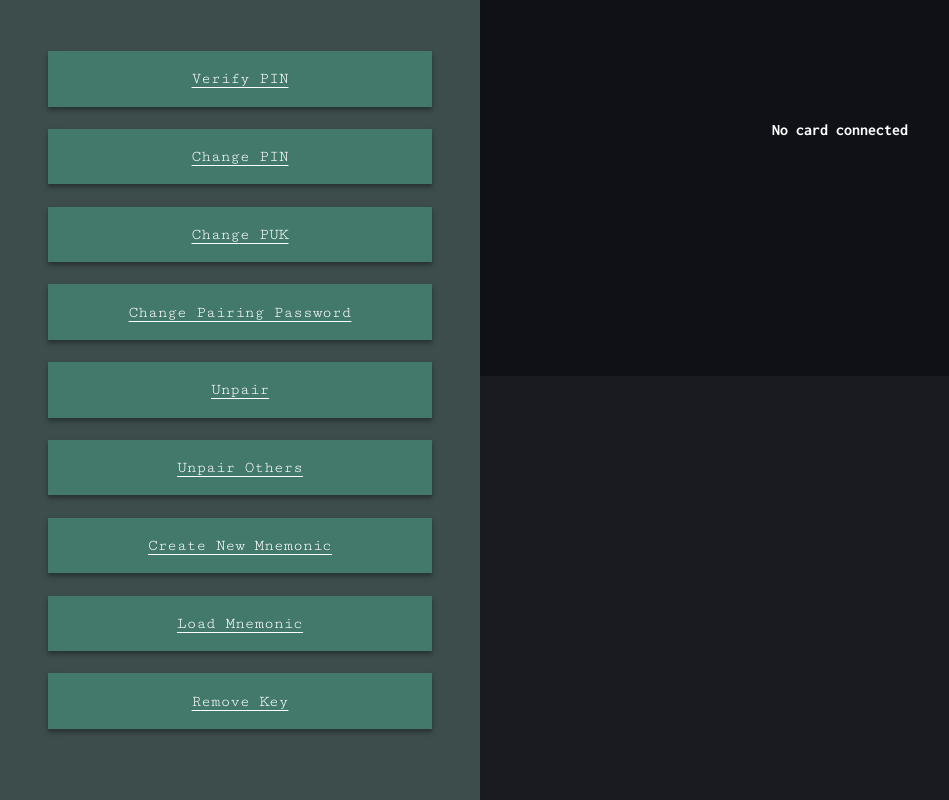
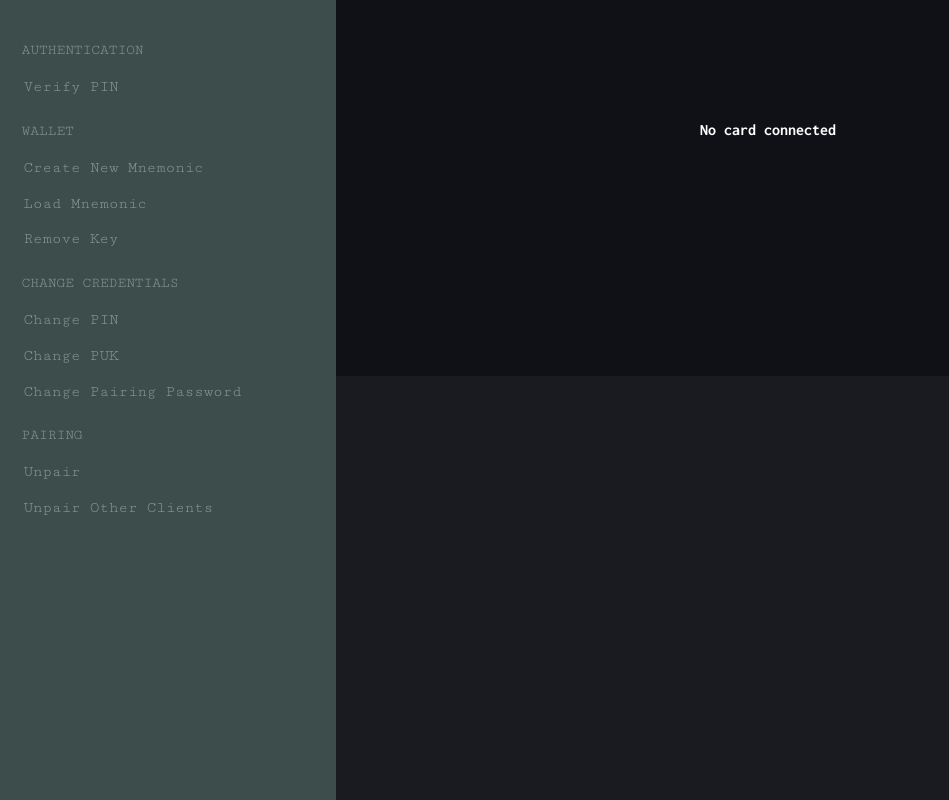
Before and after one commit to choppu/keycard-desktop, an Electron app: page index.html in a window 1200 px wide. Shown: the whole page, without its empty margins (0-949 px from the left). Drawn offline with Linux system fonts and the light colour scheme; no server answers.

Commit message:
updated ui

```diff
--- a/css/app.css
+++ b/css/app.css
@@ -120,7 +120,7 @@ input[disabled="disabled"], input[disabled="disabled"]:hover {
 
 .keycard__card-info-container {
   float: right;
-  width: 60%;
+  width: 72%;
   box-sizing: border-box;
   background: rgb(25, 27, 32);
   height: 100%;
@@ -128,43 +128,65 @@ input[disabled="disabled"], input[disabled="disabled"]:hover {
   display: inherit;
 }
 
-.keycard__commands-list {
+.keycard__content-container {
   float: left;
-  width: 40%;
+  width: 28%;
   margin: 0 auto;
-  padding: 1.8em 0 1.5em 0;
   box-sizing: border-box;
   background: rgb(60, 77, 75);
   height: 100vh;
+  padding: 2em 0;
+}
+
+.keycard__cmd-group-container {
+  width: 100%;
+  box-sizing: border-box;
+  padding: .5em 0;
+}
+
+.keycard__list-header{
+  padding: 0 1.5em;
+  font-size: .9em;
+  text-transform: uppercase;
+  color: rgba(255, 255, 255, .4);
+}
+
+.keycard__commands-list {
+  padding: .5em 0 0 0;
 }
 
 .keycard__commands-list-el {
-  width: 80%;
-  margin: 1.4em auto;
+  width: 100%;
   display: block;
-  text-align: center;
+  text-align: left;
 }
 
 .keycard__commands-list-el-link {
   width: 100%;
   display: block;
   box-sizing: border-box;
-  background: rgb(72, 151, 127);
-  box-shadow: 0 3px 3px rgba(0,0,0,0.16), 0 3px 6px rgba(0,0,0,0.23);
-  padding: 1.2em 0;
+  padding: .6em 1.5em;
   box-sizing: border-box;
-  text-align: center;
   border: none;
   color: white;
   font-family: 'Cutive Mono', monospace;
-  font-size: 1em;
+  font-size: .98em;
   outline: none;
-  text-decoration: underline;
-  text-underline-position: under;
+  background: transparent;
+  text-align: left;
+}
+
+.keycard__commands-list-el-link:hover {
+  background: rgba(72, 151, 127, .6);
 }
 
 .keycard__commands-list-el-link:disabled {
-  background: rgba(72, 151, 127, .6);
+  color: rgba(255, 255, 255, .4);
+  font-size: .98em;
+}
+
+.keycard__commands-list-el-link:disabled:hover {
+  background: transparent;
 }
 
 .keycard__card-info-container-hidden {
@@ -245,6 +267,7 @@ input[disabled="disabled"], input[disabled="disabled"]:hover {
   font-family: 'Cutive Mono', monospace;
   font-size: 1.1em;
   outline: none;
+  border-radius: 3px;
 }
 
 .keycard__init-info-container {
--- a/index.html
+++ b/index.html
@@ -26,17 +26,35 @@
       <div class="keycard__card-messages" id="keycard-log-container"></div>
     </div>
     <div class="keycard__content-container group">
-      <ul class="keycard__commands-list group">
-        <li class="keycard__commands-list-el"><button type="button" id="keycard-verify-pin" class="keycard__commands-list-el-link" disabled="disabled">Verify PIN</button></li>
-        <li class="keycard__commands-list-el"><button type="button" id="keycard-change-pin" class="keycard__commands-list-el-link keycard__cmd-disabled" disabled="disabled">Change PIN</button></li>
-        <li class="keycard__commands-list-el"><button type="button" id="keycard-change-puk" class="keycard__commands-list-el-link keycard__cmd-disabled" disabled="disabled">Change PUK</button></li>
-        <li class="keycard__commands-list-el"><button type="button" id="keycard-change-pairing-pass" class="keycard__commands-list-el-link keycard__cmd-disabled" disabled="disabled">Change Pairing Password</button></li>
-        <li class="keycard__commands-list-el"><button type="button" id="keycard-unpair" class="keycard__commands-list-el-link keycard__cmd-disabled" disabled="disabled">Unpair</button></li>
-        <li class="keycard__commands-list-el"><button type="button" id="keycard-unpair-oth" class="keycard__commands-list-el-link keycard__cmd-disabled" disabled="disabled">Unpair Others</button></li>
-        <li class="keycard__commands-list-el"><button type="button" id="keycard-create-mnemonic" class="keycard__commands-list-el-link keycard__cmd-disabled" disabled="disabled">Create New Mnemonic</button></li>
-        <li class="keycard__commands-list-el"><button type="button" id="keycard-load-mnemonic" class="keycard__commands-list-el-link keycard__cmd-disabled" disabled="disabled">Load Mnemonic</button></li>
-        <li class="keycard__commands-list-el"><button type="button" id="keycard-remove-key" class="keycard__commands-list-el-link keycard__cmd-disabled" disabled="disabled">Remove Key</button></li>
-      </ul>
+      <div class="keycard__cmd-group-container group">
+        <p class="keycard__list-header">Authentication</p>
+        <ul class="keycard__commands-list">
+          <li class="keycard__commands-list-el"><button type="button" id="keycard-verify-pin" class="keycard__commands-list-el-link" disabled="disabled">Verify PIN</button></li>
+        </ul>
+      </div>
+      <div class="keycard__cmd-group-container group">
+        <p class="keycard__list-header">Wallet</p>
+        <ul class="keycard__commands-list">
+          <li class="keycard__commands-list-el"><button type="button" id="keycard-create-mnemonic" class="keycard__commands-list-el-link keycard__cmd-disabled" disabled="disabled">Create New Mnemonic</button></li>
+          <li class="keycard__commands-list-el"><button type="button" id="keycard-load-mnemonic" class="keycard__commands-list-el-link keycard__cmd-disabled" disabled="disabled">Load Mnemonic</button></li>
+          <li class="keycard__commands-list-el"><button type="button" id="keycard-remove-key" class="keycard__commands-list-el-link keycard__cmd-disabled" disabled="disabled">Remove Key</button></li>
+        </ul>
+      </div>
+      <div class="keycard__cmd-group-container group">
+        <p class="keycard__list-header">Change Credentials</p>
+        <ul class="keycard__commands-list">
+          <li class="keycard__commands-list-el"><button type="button" id="keycard-change-pin" class="keycard__commands-list-el-link keycard__cmd-disabled" disabled="disabled">Change PIN</button></li>
+          <li class="keycard__commands-list-el"><button type="button" id="keycard-change-puk" class="keycard__commands-list-el-link keycard__cmd-disabled" disabled="disabled">Change PUK</button></li>
+          <li class="keycard__commands-list-el"><button type="button" id="keycard-change-pairing-pass" class="keycard__commands-list-el-link keycard__cmd-disabled" disabled="disabled">Change Pairing Password</button></li>
+        </ul>
+      </div>
+      <div class="keycard__cmd-group-container group">
+        <p class="keycard__list-header">Pairing</p>
+        <ul class="keycard__commands-list">
+          <li class="keycard__commands-list-el"><button type="button" id="keycard-unpair" class="keycard__commands-list-el-link keycard__cmd-disabled" disabled="disabled">Unpair</button></li>
+          <li class="keycard__commands-list-el"><button type="button" id="keycard-unpair-oth" class="keycard__commands-list-el-link keycard__cmd-disabled" disabled="disabled">Unpair Other Clients</button></li>
+        </ul>
+      </div>
     </div>
   </div>
   <div class="keycard__card-info-container-hidden" id="cmd-layout-container">
```
